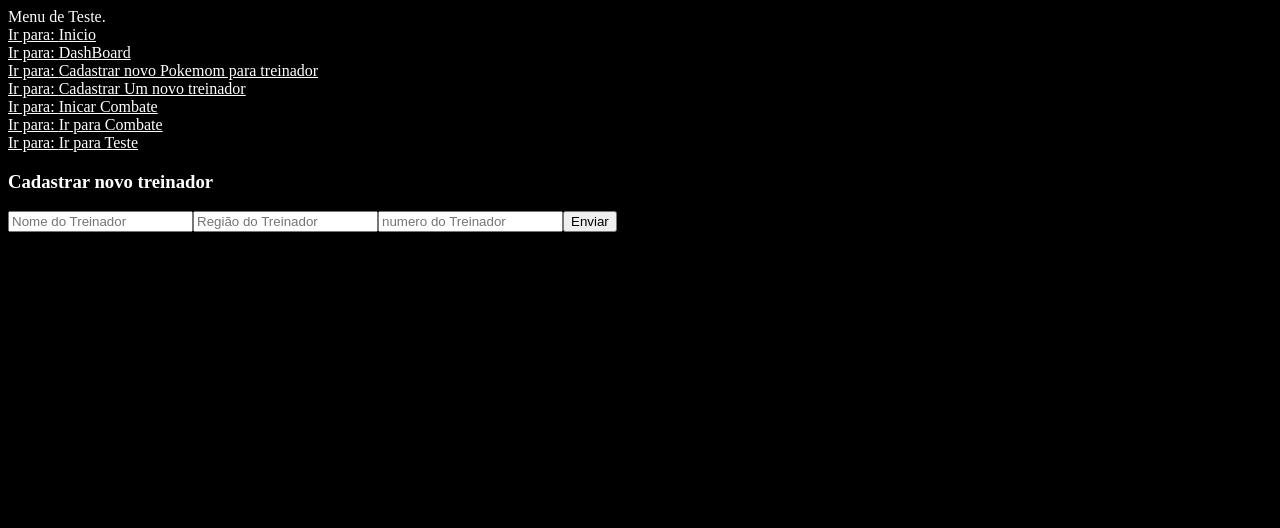
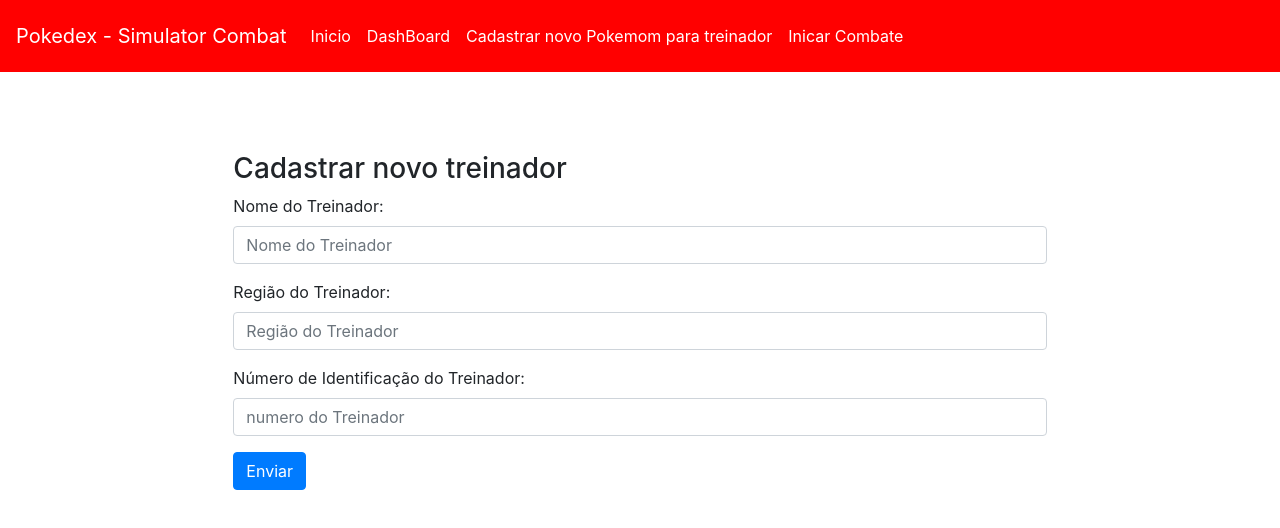
Before and after one commit to DanielSferreira/pokemom-simulator-front, a React (Create React App) app: page /treinador/novo in a window 1280 px wide. Shown: the top 528 px of the page. Built offline with nearby package versions, Linux system fonts and the light colour scheme.

Commit message:
Adicionando estilos

```diff
--- a/public/index.html
+++ b/public/index.html
@@ -1,19 +1,11 @@
 <!DOCTYPE html>
 <html lang="en">
   <head>
-    <style>
-      body {
-      background:black;
-      color:white
-      }
-      a {
-      color:white
-      }
-      a:visited {
-      color:white
-      }
-    </style>
     <meta charset="utf-8" />
+    <link rel="stylesheet" href="https://stackpath.bootstrapcdn.com/bootstrap/4.5.0/css/bootstrap.min.css" integrity="sha384-9aIt2nRpC12Uk9gS9baDl411NQApFmC26EwAOH8WgZl5MYYxFfc+NcPb1dKGj7Sk" crossorigin="anonymous">
+    <script src="https://code.jquery.com/jquery-3.5.1.slim.min.js" integrity="sha384-DfXdz2htPH0lsSSs5nCTpuj/zy4C+OGpamoFVy38MVBnE+IbbVYUew+OrCXaRkfj" crossorigin="anonymous"></script>
+    <script src="https://cdn.jsdelivr.net/npm/popper.js@1.16.0/dist/umd/popper.min.js" integrity="sha384-Q6E9RHvbIyZFJoft+2mJbHaEWldlvI9IOYy5n3zV9zzTtmI3UksdQRVvoxMfooAo" crossorigin="anonymous"></script>
+    <script src="https://stackpath.bootstrapcdn.com/bootstrap/4.5.0/js/bootstrap.min.js" integrity="sha384-OgVRvuATP1z7JjHLkuOU7Xw704+h835Lr+6QL9UvYjZE3Ipu6Tp75j7Bh/kR0JKI" crossorigin="anonymous"></script>
     <link rel="icon" href="%PUBLIC_URL%/favicon.ico" />
     <meta name="viewport" content="width=device-width, initial-scale=1" />
     <meta name="theme-color" content="#000000" />
--- a/src/App.js
+++ b/src/App.js
@@ -7,9 +7,16 @@
   const route = routes.map(({path,component},key) => <Route exact path={path} component={component} key={key}  /> )
 
   return (
-    <Switch>
-      {route}
-    </Switch>
+    <div className='row'>
+
+      <div className='col'></div>
+      <div className='col-8'>
+        <Switch>
+          {route}
+        </Switch>
+      </div>
+      <div className='col'></div>
+    </div>
   );
 }
 
--- a/src/Componentes/ListaPokemom.jsx
+++ b/src/Componentes/ListaPokemom.jsx
@@ -22,15 +22,15 @@
       }
 
     return (
-        <>
-        Nome do Pokemom: <br />
-        <select onChange={changePokemom}>
+      <div className="form-group">
+      <label> Nome do Pokemon: </label>
+        <select className="form-control" onChange={changePokemom}>
         <option>Selecione um pokemom</option>
             {
             result.map((a,key) => <option value={a.id_pokedex+";"+a.pokemom_nome} key={key}> { a.pokemom_nome } </option> )
             }
         </select>
-        </>
+        </div>
     )
 }
 
--- a/src/Componentes/ListaTreinador.jsx
+++ b/src/Componentes/ListaTreinador.jsx
@@ -21,16 +21,18 @@
       }
 
     return (
-        <>
-        Nome do Treinador: <br />
-          <select onChange={changePokemom}>
+        <div className="form-group">
+        <label> Nome do Treinador: </label>
+          <select className="form-control" onChange={changePokemom}>
           <option>Selecione um treinador</option>
               {
                 result.map((a,key) => <option value={a[0] + ';'+ a[1]} key={key}> { a[1] } </option> )
               }
           </select>
-              <NavLink to="/treinador/novo">Cadastrar novo Treinador</NavLink>
-        </>
+              <NavLink to="/treinador/novo">
+                <small className="form-text text-muted">Cadastrar novo Treinador.</small>
+              </NavLink>
+        </div>
     )
 }
 
--- a/src/Componentes/PokemomsAdversariosRandom.jsx
+++ b/src/Componentes/PokemomsAdversariosRandom.jsx
@@ -31,7 +31,7 @@
         console.log("Vamos lá")
         props.teste([Poke1, Poke2, Poke3, Poke4, Poke5, Poke6])
     }
-    return <button onClick={pacoca}>Procurar Oponentes</button>
+    return <button className="btn btn-primary mb-2" onClick={pacoca}>Procurar Oponentes</button>
 }
 
 export default PokemomsAdversariosRandom
--- a/src/Componentes/menus.js
+++ b/src/Componentes/menus.js
@@ -1,15 +1,57 @@
 import React from 'react';
-import {  NavLink  } from "react-router-dom";
+import { NavLink } from "react-router-dom";
 import routes from './routes'
 
+const selection = [
+    '/',
+    '/index',
+    '/addPokemomToTrainer',
+    '/Combate/escolha',
+];
 
-const Menu = (props) =>
-{
-    const route = routes.map(({path,label},key) => <NavLink to={path} key={key}> <br /> Ir para: {label} </NavLink>)
+const stl = {
+    nav: {
+        background: 'red',
+        paddingTop: '1em',
+        paddingBottom: '1em',
+        marginBottom: '5em'
+    },
+    label: {
+        color: 'white'
+    }
+}
+
+const Menu = () => {
+
+    const route = routes.filter(({ path }) => {
+        return (
+            selection.includes(path)
+        )
+    })
+        .map(({ path, label }, key) => {
+            return (
+                <li className="nav-item" key={key}>
+                    <NavLink
+                        style={stl.label}
+                        className="nav-link"
+                        to={path}>
+                        {label}
+                    </NavLink>
+                </li>
+            )
+
+        })
     return (
-        <nav>
-            Menu de Teste.
-            {route}
+        <nav className="navbar navbar-expand-lg navbar-light" style={stl.nav}>
+            <NavLink to='/' className="navbar-brand" style={stl.label}>Pokedex - Simulator Combat</NavLink>
+            <button style={{background:'tomato'}} className="navbar-toggler" type="button" data-toggle="collapse" data-target="#navbarText" aria-controls="navbarText" aria-expanded="false" aria-label="Toggle navigation">
+                <span className="navbar-toggler-icon"></span>
+            </button>
+            <div className="collapse navbar-collapse" id="navbarText">
+                <ul className="navbar-nav">
+                    {route}
+                </ul>
+            </div>
         </nav>
 
     )
--- a/src/Pages/CadastrarNovoTreinador.jsx
+++ b/src/Pages/CadastrarNovoTreinador.jsx
@@ -34,12 +34,25 @@
     }
 
     return (
-        <div>
+        <div className="container">
             <h3>Cadastrar novo treinador</h3>
-            <input type="text" onChange={(e)=>setNome_treinador(e.target.value)} name="nome_treinador" id="nome_treinador" placeholder="Nome do Treinador" />
-            <input type="text" onChange={(e)=>setRegiao(e.target.value)} name="regiao" id="regiao" placeholder="Região do Treinador" />
-            <input type="text" onChange={(e)=>setId_de_treinador(e.target.value)} name="id_de_treinado" id="id_de_treinado" placeholder="numero do Treinador" />
-            <input type="button" value="Enviar" onClick={setForm} />
+            <form >
+                <div className="form-group">
+                    <label htmlFor="nome_treinador"> Nome do Treinador: </label>
+                    <input type="text" className="form-control" onChange={(e)=>setNome_treinador(e.target.value)} name="nome_treinador" id="nome_treinador" placeholder="Nome do Treinador" />
+                </div>
+
+                <div className="form-group">
+                    <label htmlFor="regiao"> Região do Treinador: </label>
+                    <input type="text" className="form-control" onChange={(e)=>setRegiao(e.target.value)} name="regiao" id="regiao" placeholder="Região do Treinador" />
+                </div>
+
+                <div className="form-group">
+                    <label htmlFor="id_de_treinado"> Número de Identificação do Treinador: </label>
+                    <input type="text" className="form-control" onChange={(e)=>setId_de_treinador(e.target.value)} name="id_de_treinado" id="id_de_treinado" placeholder="numero do Treinador" />
+                </div>
+                <input type="button" className="btn btn-primary mb-2" value="Enviar" onClick={setForm} />
+            </form>
         </div>
     )
 }
--- a/src/Pages/Dashboard.jsx
+++ b/src/Pages/Dashboard.jsx
@@ -1,35 +1,8 @@
-import React, { useState, useEffect } from 'react';
-import axios from 'axios';
-import ListaTreinador from "./../Componentes/ListaTreinador";
+import React from 'react';
 
 const DashBoard = (props) => {
 
-  const [result, setResult] = useState([])
-  const [treinador, setTreinador] = useState(['Ash Kethun','0'])
-  function Treinador(v) {
-    let data = v.split(';')
-    setTreinador(data)
-  }
-  useEffect(() => {
-
-    axios.get('http://localhost:5000/pokemomsByTreinador/'+treinador[1])
-      .then(function (response) {
-        setResult(response.data);
-      })
-      .catch(function (error) {
-        console.log(error);
-      })
-
-  }, [treinador]);
-  return (
-    <div>
-      {treinador[1]}
-      <ListaTreinador onChange={Treinador}></ListaTreinador>
-      <div>
-        {result.map((a, key) => <h5 key={key}>{a}</h5>)}
-      </div>
-    </div>
-  )
+  return <h1>DashBoard</h1>
 }
 
 export default DashBoard
--- a/src/Pages/EscolheParaCombate.jsx
+++ b/src/Pages/EscolheParaCombate.jsx
@@ -67,7 +67,22 @@
               return <h3 key={key}> Esse Treinador não possue pokemom </h3>
             }
             else {
-              return <label key={key}> <input type="checkbox"  value={a.pokemom_nome} name={a.id_pokedex} onClick={QuantidadePokemomsSelecionado }/> {a.pokemom_nome} <br /></label>
+              return (
+                <div className="form-check" key={key}>
+                  <input
+                    className="form-check-input"
+                    type="checkbox"
+                    value={a.pokemom_nome}
+                    name={a.id_pokedex}
+                    id={"op"+key}
+                    onClick={QuantidadePokemomsSelecionado }
+                  />
+                  <label className="form-check-label" htmlFor={"op"+key}>
+                  {a.pokemom_nome}
+                  </label>
+                </div>
+              // <label key={key}> <input type="checkbox"  value={a.pokemom_nome} name={a.id_pokedex} onClick={QuantidadePokemomsSelecionado }/> {a.pokemom_nome} <br /></label>
+              )
             }
           })
         }
@@ -82,7 +97,7 @@
                   treinador:treinador,
                   pokemoms:pokemomsParaBatalha
                 }
-              }}><button>Avançar</button></NavLink>
+              }}><button className="btn btn-success mb-2">Avançar</button></NavLink>
             :
               'Você só pode escolher apenas 6 pokemons'
         }
--- a/src/Pages/testeUseReducer.jsx
+++ b/src/Pages/testeUseReducer.jsx
@@ -17,7 +17,7 @@
    }
     return (
         <h3>
-            <button onClick={()=>setarNome('Daniel S Ferreira', '24')}>Setar</button>
+            <button className="btn btn-primary mb-2" onClick={()=>setarNome('Daniel S Ferreira', '24')}>Setar</button>
             Agora vai! {pessoa.nome} e tenho {pessoa.idade}
         </h3>
     )
```
Also changed, not shown: src/Pages/CadastrarPokemomParaTreinador.jsx (+28 -4 lines).
